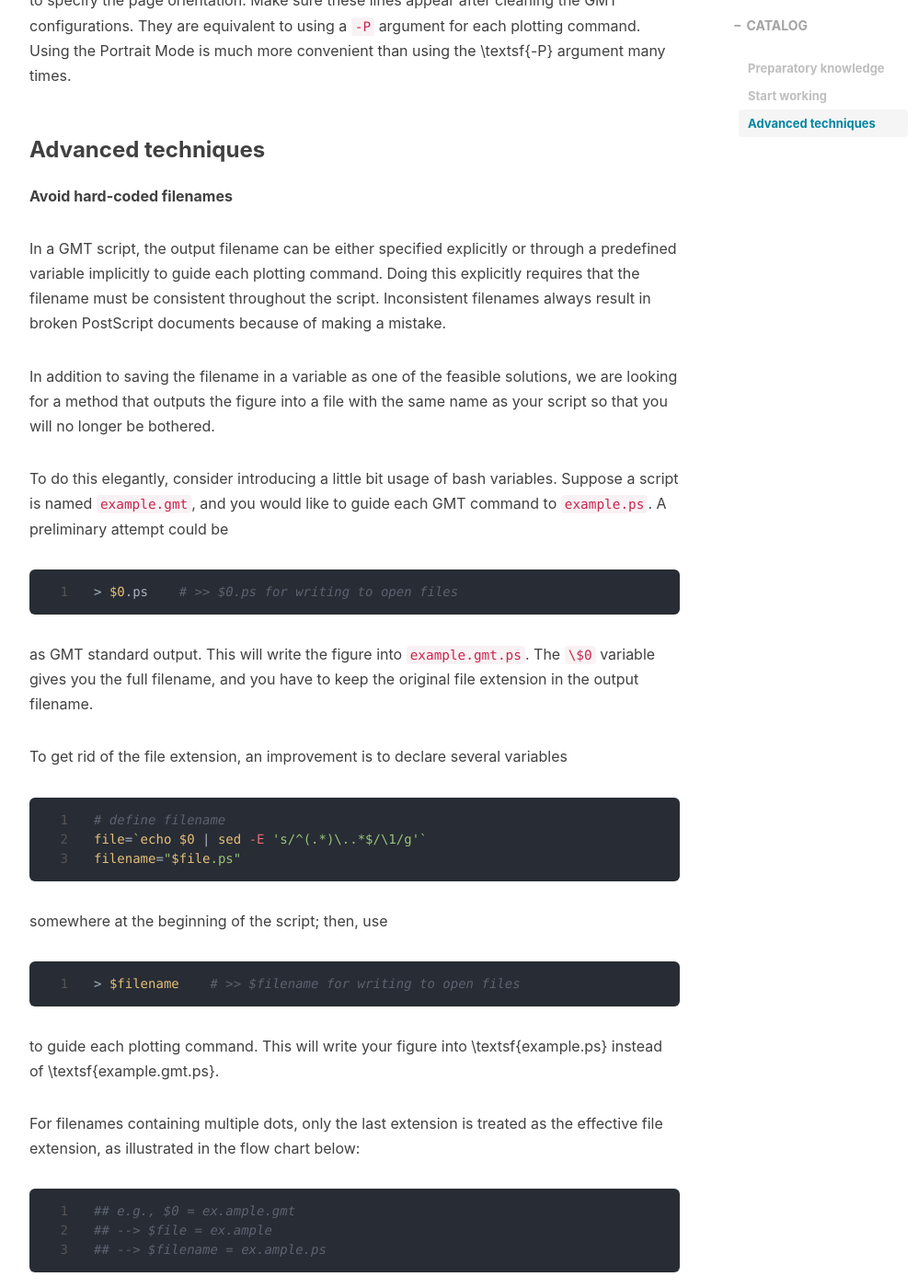
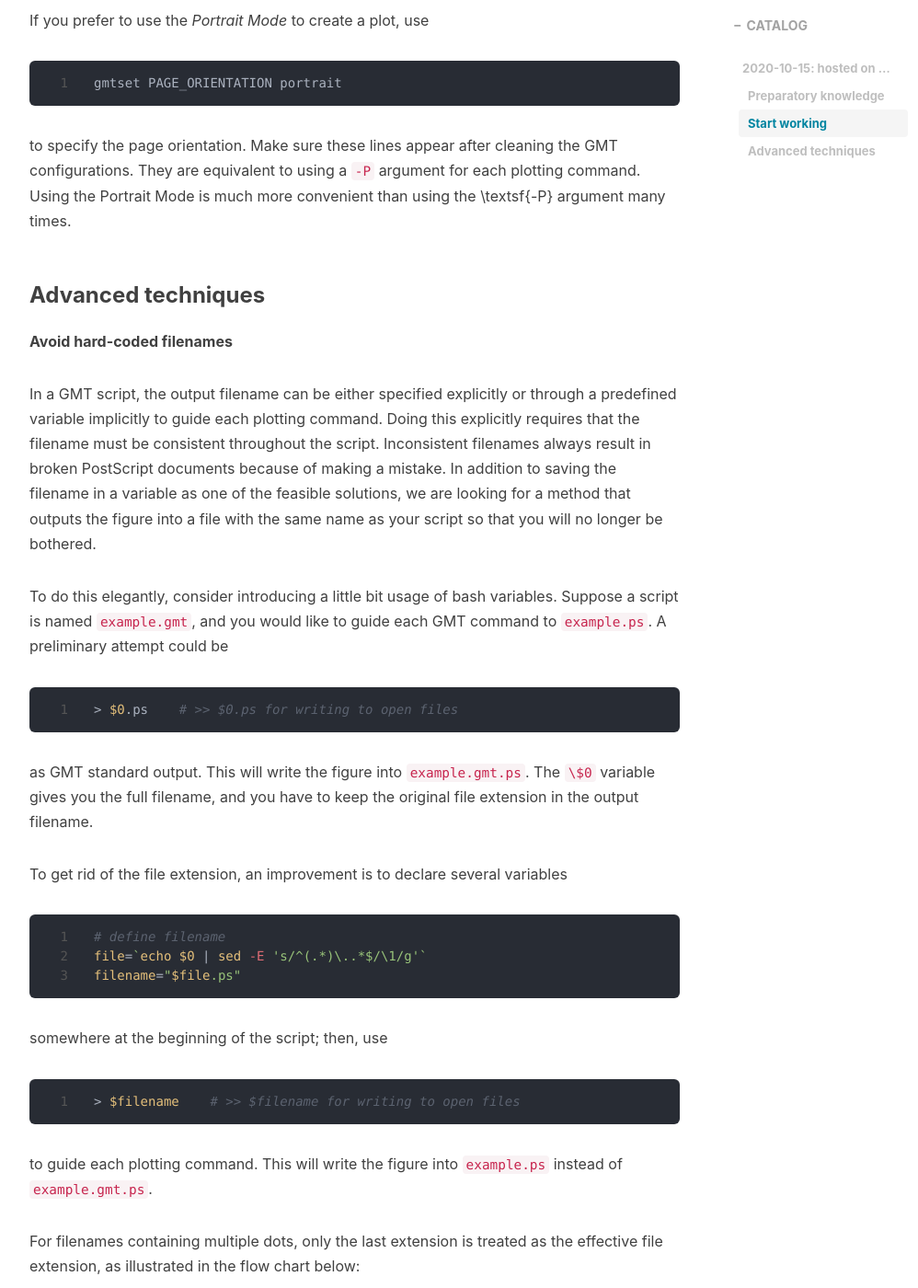
Before and after one commit to gengyu89/gengyu89.github.io, a Jekyll site: the page built from _posts/2020-10-15-gmt-study-notes.markdown, in a window 1280 px wide and 1400 px high, scrolled down 3451 px. Shown: the whole window at 92% size, without its empty margins (233-1231 px from the left). Built offline with Jekyll 4.4.1, drawn with Linux system fonts in a browser that asks for light colours; nearby versions of some CDN libraries; comment, search, counter and statistics services are not loaded; some of the changed text lies outside the part shown.

````diff
--- a/_posts/2020-10-15-gmt-study-notes.markdown
+++ b/_posts/2020-10-15-gmt-study-notes.markdown
@@ -18,7 +18,7 @@
 * `2017-02-01`: created
 * `2017-02-20`: peer reviewed by Sabber Ahamed and Chunyu Liu
 * `2020-10-15`: hosted on GitHub and rendered as Jekyll pages
-
+---
 **Preface**
 
 These techniques aim to improve your working efficiency of producing figures with *Generic Mapping Tools*. Although the document uses GMT 4 for demonstrations, it is not difficult for readers to follow the ideas and rewrite them in GMT 5 or higher. The author reserves the copyright of the figures in the examples. The full scripts for producing these figures will not be shared.
@@ -103,9 +103,7 @@
 
 **Avoid hard-coded filenames**
 
-In a GMT script, the output filename can be either specified explicitly or through a predefined variable implicitly to guide each plotting command. Doing this explicitly requires that the filename must be consistent throughout the script. Inconsistent filenames always result in broken PostScript documents because of making a mistake.
-
-In addition to saving the filename in a variable as one of the feasible solutions, we are looking for a method that outputs the figure into a file with the same name as your script so that you will no longer be bothered.
+In a GMT script, the output filename can be either specified explicitly or through a predefined variable implicitly to guide each plotting command. Doing this explicitly requires that the filename must be consistent throughout the script. Inconsistent filenames always result in broken PostScript documents because of making a mistake. In addition to saving the filename in a variable as one of the feasible solutions, we are looking for a method that outputs the figure into a file with the same name as your script so that you will no longer be bothered.
 
 To do this elegantly, consider introducing a little bit usage of bash variables. Suppose a script is named `example.gmt`, and you would like to guide each GMT command to `example.ps`. A preliminary attempt could be
 ```bash
@@ -123,7 +121,7 @@
 ```bash
 > $filename    # >> $filename for writing to open files
 ```
-to guide each plotting command. This will write your figure into \textsf{example.ps} instead of \textsf{example.gmt.ps}.
+to guide each plotting command. This will write the figure into `example.ps` instead of `example.gmt.ps`.
 
 For filenames containing multiple dots, only the last extension is treated as the effective file extension, as illustrated in the flow chart below:
 ```bash
@@ -165,6 +163,7 @@
 echo "Done."
 ```
 to convert the file to PNG using a tight BoundingBox and rotating it back to normal orientation in case it was in Landscape mode. In GMT 5, `ps2raster` can also be replaced by `psconvert` for the same purpose.
+
 ---
 **Appendix**
 
@@ -177,7 +176,7 @@
 echo -7000 255 15 255 -6000 255 75 255 >> twallnew.cpt
 echo -6000 255 75 255 -5000 255 75 225 >> twallnew.cpt
 ```
-<sup>[1]</sup>from Jyr-Ching HU, Department of Geosciences, National Taiwan University
+[1] from Jyr-Ching HU, Department of Geosciences, National Taiwan University
 
 Using the RGB system, the format of the cpt-file is:
 ```
````
Also changed, not shown: other parts of _posts/2020-10-15-gmt-study-notes.markdown (+1 -1 lines).
